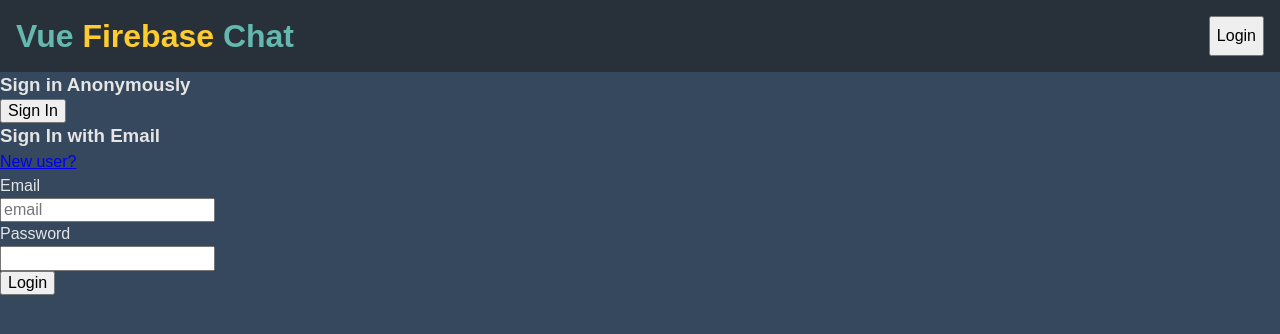
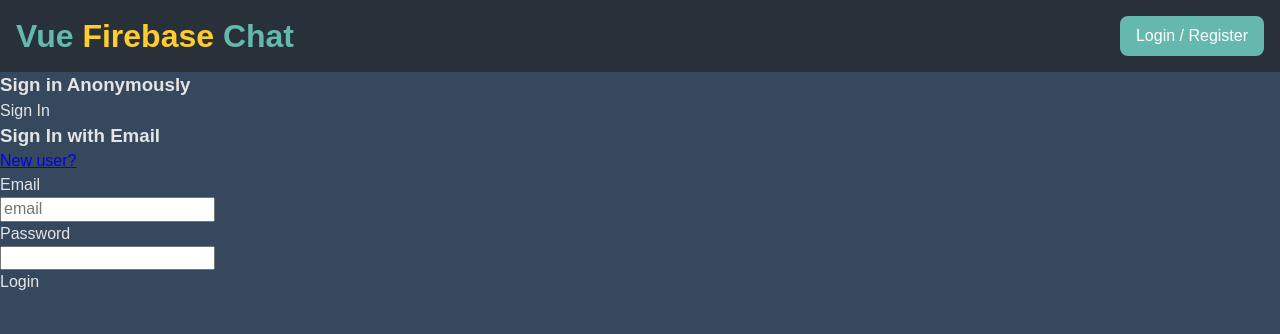
Before and after one commit to Antonio-apt/walk-talk-vue-firebase, a Vue app: page / in a window 1280 px wide. Shown: the top 334 px of the page. Built offline with nearby package versions, Linux system fonts and the light colour scheme; no server answers; a web font is replaced by a local one; what vuefire would draw is missing.

Commit message:
add button style

```diff
--- a/index.html
+++ b/index.html
@@ -2,9 +2,9 @@
 <html lang="en">
   <head>
     <meta charset="UTF-8">
-    <link rel="icon" href="/favicon.ico">
+    <link type="image/png" sizes="32x32" rel="icon" href="./icons8-tinder-32.png">
     <meta name="viewport" content="width=device-width, initial-scale=1.0">
-    <title>Vite App</title>
+    <title>Vue Firebase chat</title>
   </head>
   <body>
     <div id="app"></div>
--- a/src/components/LoginModal.vue
+++ b/src/components/LoginModal.vue
@@ -8,13 +8,13 @@
   <div class="modal-overlay">
     <div class="modal">
     </div>
-    <div class="close">
-      <img @click="store.close" class="close-img" src="@/assets/close-icon.svg" alt="" />
+    <div class="modal-close">
+      <img @click="store.close" class="modal-close__close-img" src="@/assets/close-icon.svg" alt="" />
     </div>
   </div>
 </template>
 
-<style scoped>
+<style lang="scss" scoped>
 
 .modal-overlay {
   position: fixed;
@@ -24,49 +24,22 @@
   right: 0;
   display: flex;
   justify-content: center;
-  background-color: #000000da;
-}
-
+  background-color: $bg-overlay;
   .modal {
     text-align: center;
-  background-color: white;
+    background-color: $clr-white;
     height: 500px;
     width: 500px;
-  margin-top: 10%;
+    margin-top: 7%;
     padding: 60px 0;
     border-radius: 20px;
   }
-.close {
-  margin: 10% 0 0 16px;
+  .modal-close {
+    margin: 7% 0 0 16px;
+    &__close-img {
       cursor: pointer;
-}
-
-.close-img {
       width: 25px;
     }
-
-.check {
-  width: 150px;
   }
-
-h6 {
-  font-weight: 500;
-  font-size: 28px;
-  margin: 20px 0;
-}
-
-p {
-  font-size: 16px;
-  margin: 20px 0;
-}
-
-button {
-  background-color: #ac003e;
-  width: 150px;
-  height: 40px;
-  color: white;
-  font-size: 14px;
-  border-radius: 16px;
-  margin-top: 50px;
 }
 </style>
--- a/src/components/TheHeader.vue
+++ b/src/components/TheHeader.vue
@@ -11,8 +11,11 @@
       Chat
     </h1>
 
-    <button @click="store.open()">
-      Login
+    <button
+      @click="store.open()"
+      class="btn"
+    >
+      Login / Register
     </button>
   </header>
 </template>
--- a/src/scss/_variables.scss
+++ b/src/scss/_variables.scss
@@ -1,5 +1,8 @@
 $clr-yellow: #FFCC2F;
+$clr-dark-yellow: #daad24;
 $clr-green: #64B8AE;
 $bg-header: #28303A;
+$bg-overlay: #000000da;
 $bg-color: #35485E;
+$clr-white: #FFFFFF;
 $color: #E5E5E4;
--- a/src/scss/index.scss
+++ b/src/scss/index.scss
@@ -11,4 +11,27 @@
 body {
   background-color: $bg-color;
   color: $color;
+  button, input[type="submit"], input[type="reset"] {
+    background: none;
+    color: inherit;
+    border: none;
+    padding: 0;
+    font: inherit;
+    cursor: pointer;
+    outline: inherit;
+
+    &.btn {
+      background-color: $clr-green;
+      color: $clr-white;
+      padding: 0.5rem 1rem;
+      border-radius: 0.5rem;
+      font-size: 1rem;
+      font-weight: 500;
+      transition: all 0.3s ease-in-out;
+
+      &:hover {
+        background-color: $clr-dark-yellow;
+      }
+    }
+  }
 }
```
Also changed, not shown: public/icons8-tinder-32.png (added), 1 other file (tests, documents, lock files or other folders). Lines whose indentation alone changed are shown as unchanged.
